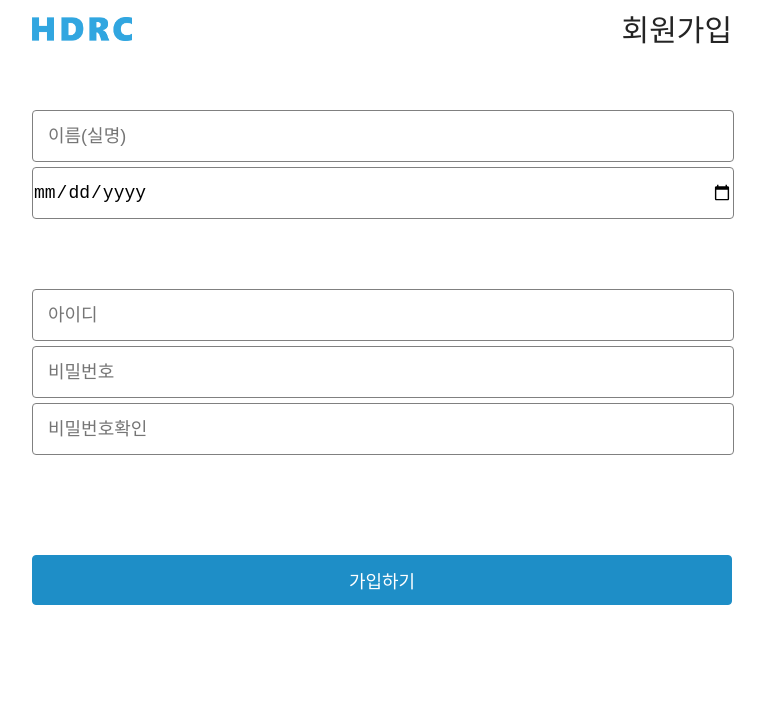
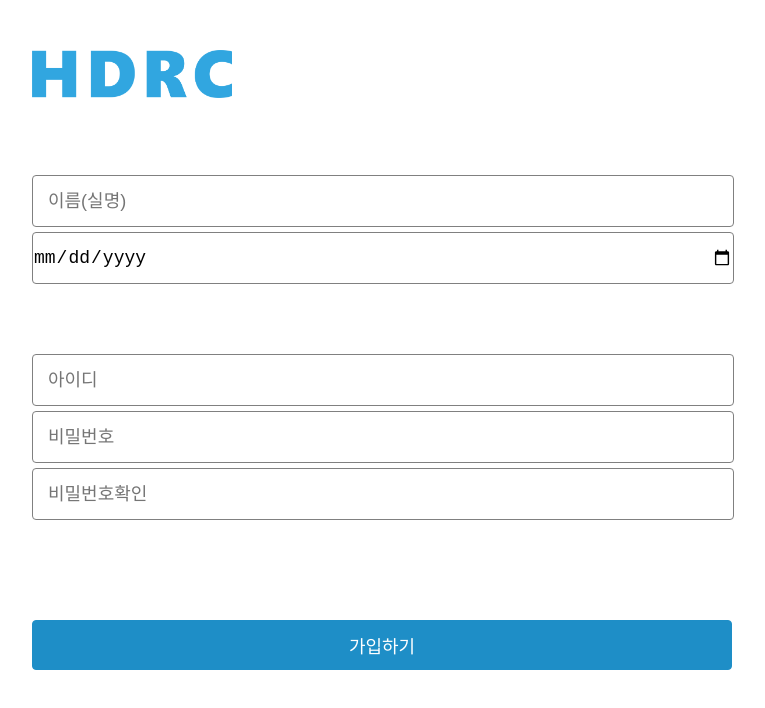
Before and after one commit to leesh2985/Portfolio00, a React (Vite) app: page /join-login in a window 1280 px wide. Shown: the top 708 px of the page, without its empty margins (258-1023 px from the left). Built offline with nearby package versions, Linux system fonts and the light colour scheme.

Commit message:
GlobalStyled에러 해결

```diff
--- a/src/App.tsx
+++ b/src/App.tsx
@@ -9,6 +9,7 @@ function App() {
   return (
     <BrowserRouter>
       <Routes>
+        <Route path="/" element={<Home />} />
         <Route path="/home" element={<Home />} />
         <Route path="/my-lonin" element={<MyLonin />} />
         <Route path="/join-login" element={<JoinLonin />} />
--- a/src/component/body/right/loginfolder/FireBase.tsx
+++ b/src/component/body/right/loginfolder/FireBase.tsx
@@ -1,6 +1,6 @@
 // Import the functions you need from the SDKs you need
 import { initializeApp } from 'firebase/app';
-import { getAuth } from 'firebase/auth';
+import { getAuth, createUserWithEmailAndPassword, signInWithEmailAndPassword } from 'firebase/auth';
 // import { getAnalytics } from "firebase/analytics";
 // TODO: Add SDKs for Firebase products that you want to use
 // https://firebase.google.com/docs/web/setup#available-libraries
@@ -21,4 +21,4 @@ const firebaseConfig = {
 const app = initializeApp(firebaseConfig);
 const auth = getAuth(app);
 
-export { app, auth };
+export { app, auth, createUserWithEmailAndPassword, signInWithEmailAndPassword };
--- a/src/component/body/right/loginfolder/JoinLonin.tsx
+++ b/src/component/body/right/loginfolder/JoinLonin.tsx
@@ -8,7 +8,6 @@ export default function JoinLonin() {
         <Logo to="/home">
           <LogoImg src="/img/logo.png" alt="로고" />
         </Logo>
-        <LogoText>회원가입</LogoText>
       </LogoArea>
 
       <Form>
@@ -31,22 +30,18 @@ const LogoArea = styled.div`
   justify-content: space-between;
   max-width: 700px;
   margin: 0 auto;
-  height: 60px;
+  height: auto;
 `;
 
 const Logo = styled(Link)`
   cursor: pointer;
-  width: 200px;
-`;
-
-const LogoText = styled.h1`
-  font-size: 30px;
-  font-weight: bold;
+  width: 300px;
 `;
 
 const LogoImg = styled.img`
-  width: 100px;
-  padding: 25px 115px 25px 0px;
+  width: 200px;
+  margin-top: 50px;
+  padding: 0px 115px 25px 0px;
 `;
 
 const buttonStyles = css`
--- a/src/component/body/right/loginfolder/MyLonin.tsx
+++ b/src/component/body/right/loginfolder/MyLonin.tsx
@@ -1,4 +1,4 @@
-import React from 'react';
+
 
 export default function MyLonin() {
   return <div>MyLonin</div>;
--- a/src/style/styled.d.ts
+++ b/src/style/styled.d.ts
@@ -6,5 +6,6 @@ declare module 'styled-components' {
     textColor: string;
     toggleBorder: string;
     gradient: string;
+    borderColor: string;
   }
 }
```
